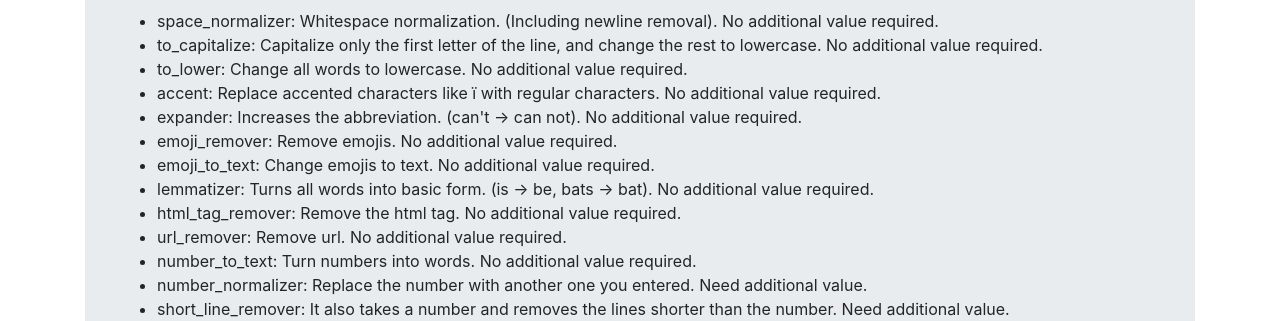
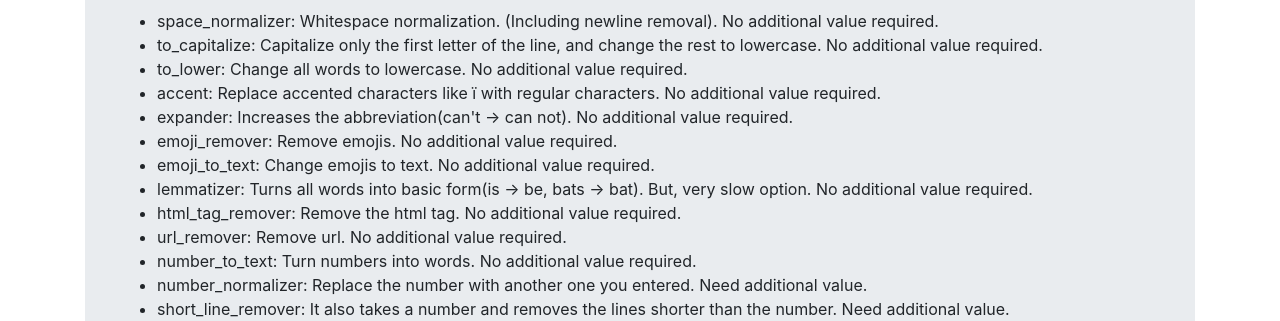
Before and after one commit to fpem123/pre-processor, a Flask app: page / in a window 1280 px wide. Shown: the part 853-1174 px from the top of the page. Run offline with Flask 2, Linux system fonts and the light colour scheme; some libraries are stand-ins or nearby versions.

Commit message:
Add comment

```diff
--- a/templates/app.html
+++ b/templates/app.html
@@ -314,10 +314,10 @@
                         <li>to_capitalize: Capitalize only the first letter of the line, and change the rest to lowercase. No additional value required.</li>
                         <li>to_lower: Change all words to lowercase. No additional value required.</li>
                         <li>accent: Replace accented characters like ï with regular characters. No additional value required.</li>
-                        <li>expander: Increases the abbreviation. (can't → can not). No additional value required.</li>
+                        <li>expander: Increases the abbreviation(can't → can not). No additional value required.</li>
                         <li>emoji_remover: Remove emojis. No additional value required.</li>
                         <li>emoji_to_text: Change emojis to text. No additional value required.</li>
-                        <li>lemmatizer: Turns all words into basic form. (is -> be, bats -> bat). No additional value required.</li>
+                        <li>lemmatizer: Turns all words into basic form(is -> be, bats -> bat). But, very slow option. No additional value required.</li>
                         <li>html_tag_remover: Remove the html tag. No additional value required.</li>
                         <li>url_remover: Remove url. No additional value required.</li>
                         <li>number_to_text: Turn numbers into words. No additional value required.</li>
```
Also changed, not shown: README.md.
